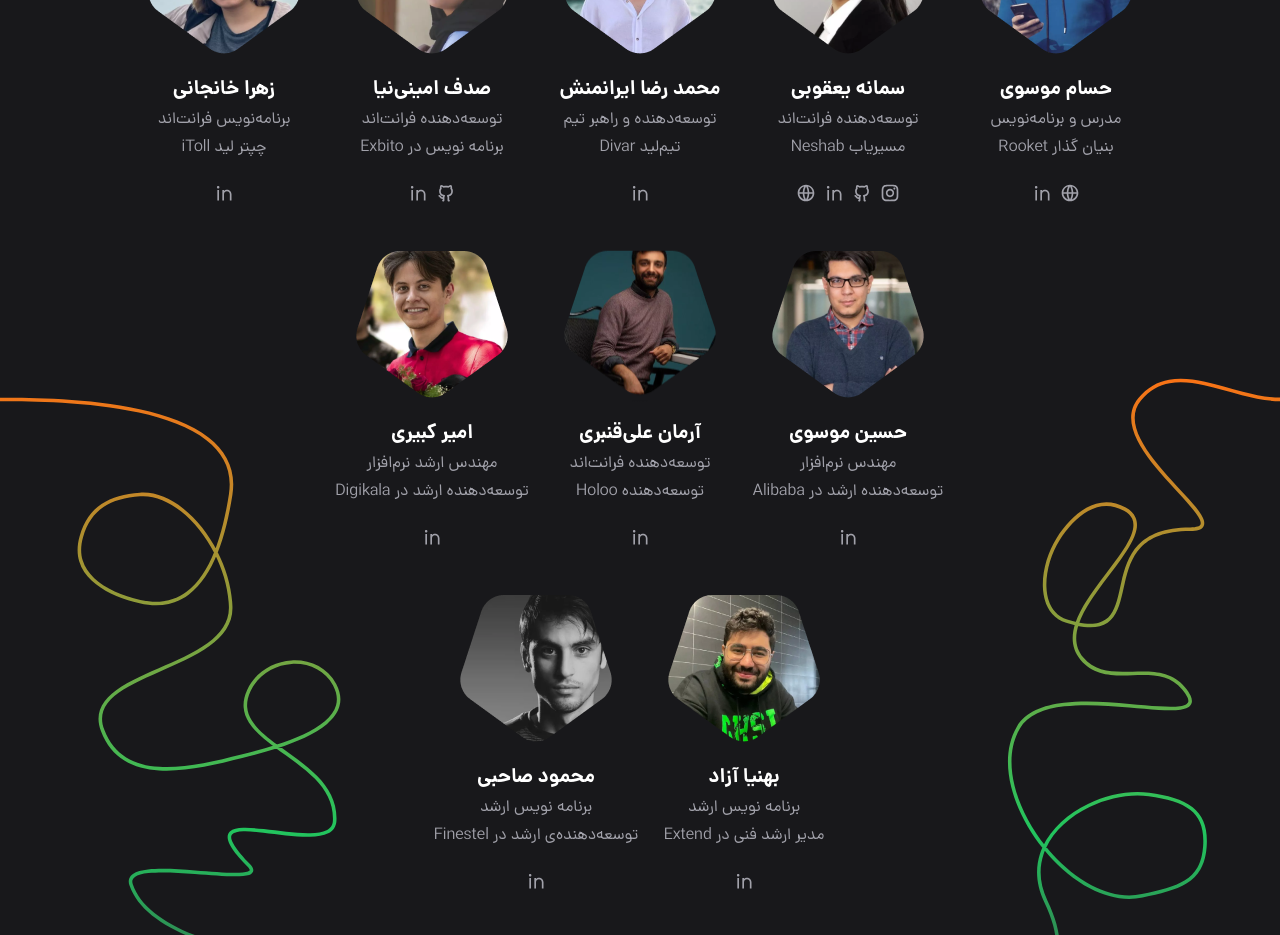
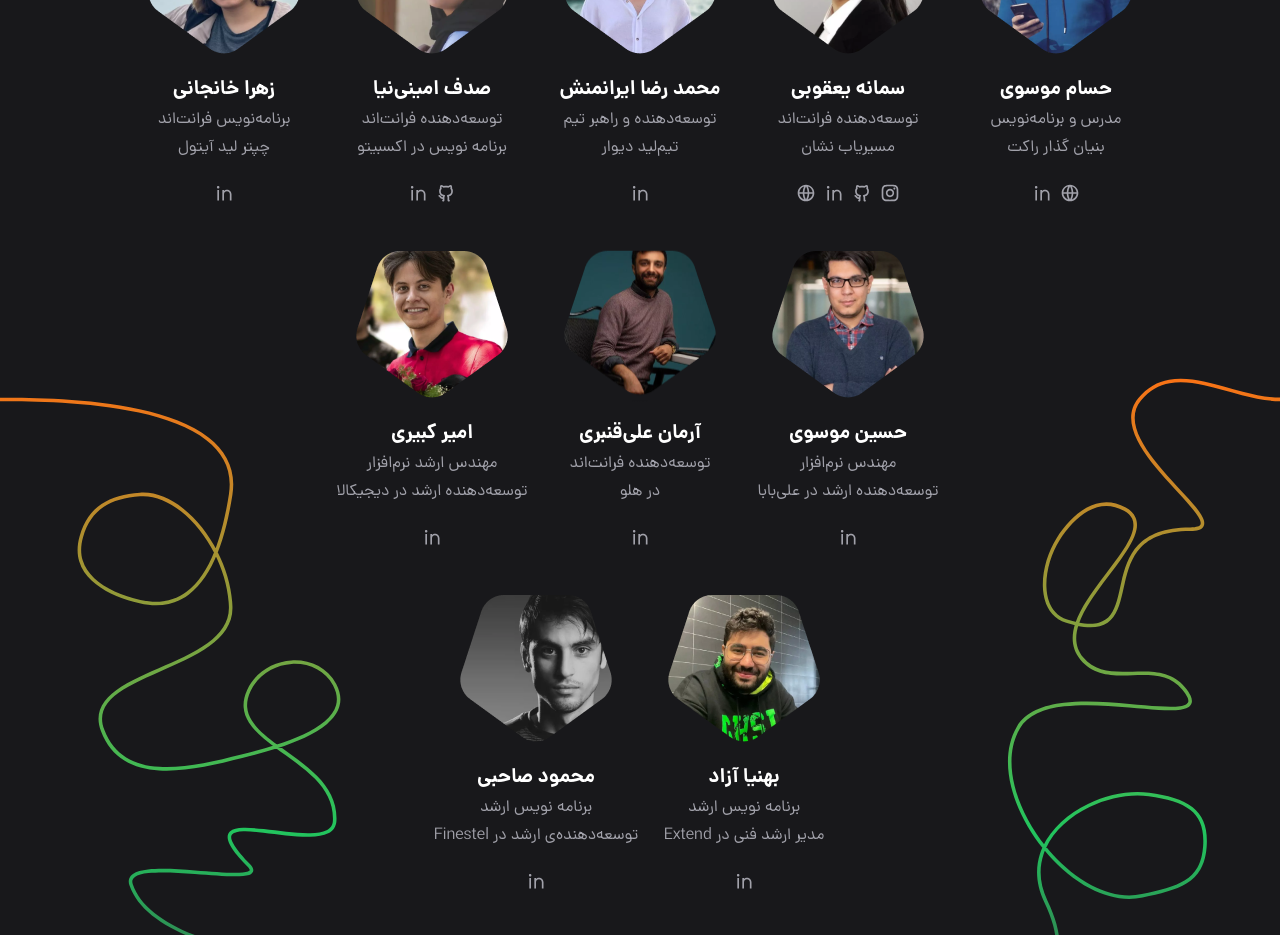
Before and after one commit to frontChapter/website-frontend, a Next.js app: page / in a window 1280 px wide. Shown: the part 1940-2875 px from the top of the page. Built offline with nearby package versions, Linux system fonts and the light colour scheme.

Commit message:
feat: update speakersData

```diff
--- a/src/data/speakersData.ts
+++ b/src/data/speakersData.ts
@@ -15,7 +15,7 @@ export const speakersData: TSpeakerCard[] = [
     avatar: imageAvatarOne,
     fullName: "حسام موسوی",
     position: "مدرس و برنامه‌نویس",
-    company: "بنیان گذار Rooket",
+    company: "بنیان گذار راکت",
     socials: {
       website: "https://roocket.ir/",
       linkedin: "https://linkedin.com/in/hesam-mousavi-305454ab",
@@ -25,7 +25,7 @@ export const speakersData: TSpeakerCard[] = [
     avatar: imageAvatarTwo,
     fullName: "سمانه یعقوبی",
     position: "توسعه‌دهنده فرانت‌اند",
-    company: "مسیریاب Neshab",
+    company: "مسیریاب نشان",
     socials: {
       instagram: "https://instagram.com/samaneyhbi",
       github: "https://github.com/SamaneYaghoobi",
@@ -37,7 +37,7 @@ export const speakersData: TSpeakerCard[] = [
     avatar: imageAvatarThree,
     fullName: "محمد رضا ایرانمنش",
     position: "توسعه‌دهنده و راهبر تیم",
-    company: "تیم‌لید Divar",
+    company: "تیم‌لید دیوار",
     socials: {
       linkedin: "https://linkedin.com/in/mohammadrezairanmanesh",
     },
@@ -46,7 +46,7 @@ export const speakersData: TSpeakerCard[] = [
     avatar: imageAvatarFour,
     fullName: "صدف امینی‌نیا",
     position: "توسعه‌دهنده فرانت‌اند",
-    company: "برنامه نویس در Exbito",
+    company: "برنامه نویس در اکسبیتو",
     socials: {
       github: "https://github.com/sadafamininia99",
       linkedin: "https://linkedin.com/in/sadafamininia",
@@ -56,7 +56,7 @@ export const speakersData: TSpeakerCard[] = [
     avatar: imageAvatarFive,
     fullName: "زهرا خانجانی",
     position: "برنامه‌نویس فرانت‌اند",
-    company: "چپتر لید iToll",
+    company: "چپتر لید آیتول",
     socials: {
       linkedin: "https://linkedin.com/in/zahra-khanjani",
     },
@@ -65,7 +65,7 @@ export const speakersData: TSpeakerCard[] = [
     avatar: imageAvatarSix,
     fullName: "حسین موسوی",
     position: "مهندس نرم‌افزار",
-    company: "توسعه‌دهنده ارشد در Alibaba",
+    company: "توسعه‌دهنده ارشد در علی‌بابا",
     socials: {
       linkedin: "https://linkedin.com/in/hossein13mousavi",
     },
@@ -74,7 +74,7 @@ export const speakersData: TSpeakerCard[] = [
     avatar: imageAvatarSeven,
     fullName: "آرمان علی‌قنبری",
     position: "توسعه‌دهنده فرانت‌اند",
-    company: "توسعه‌دهنده Holoo",
+    company: "در هلو",
     socials: {
       linkedin: "https://linkedin.com/in/arman-alighanbari-5b5090150",
     },
@@ -83,7 +83,7 @@ export const speakersData: TSpeakerCard[] = [
     avatar: imageAvatarEight,
     fullName: "امیر کبیری",
     position: "مهندس ارشد نرم‌افزار",
-    company: "توسعه‌دهنده ارشد در Digikala",
+    company: "توسعه‌دهنده ارشد در دیجیکالا",
     socials: {
       linkedin: "https://linkedin.com/in/amir-kabiri",
     },
@@ -103,7 +103,7 @@ export const speakersData: TSpeakerCard[] = [
     position: "برنامه نویس ارشد",
     company: "توسعه‌دهنده‌ی ارشد در Finestel",
     socials: {
-      linkedin: "https://linkedin.com/in/behniya-azad",
+      linkedin: "https://linkedin.com/in/m-sahebi",
     },
   },
 ];
```
